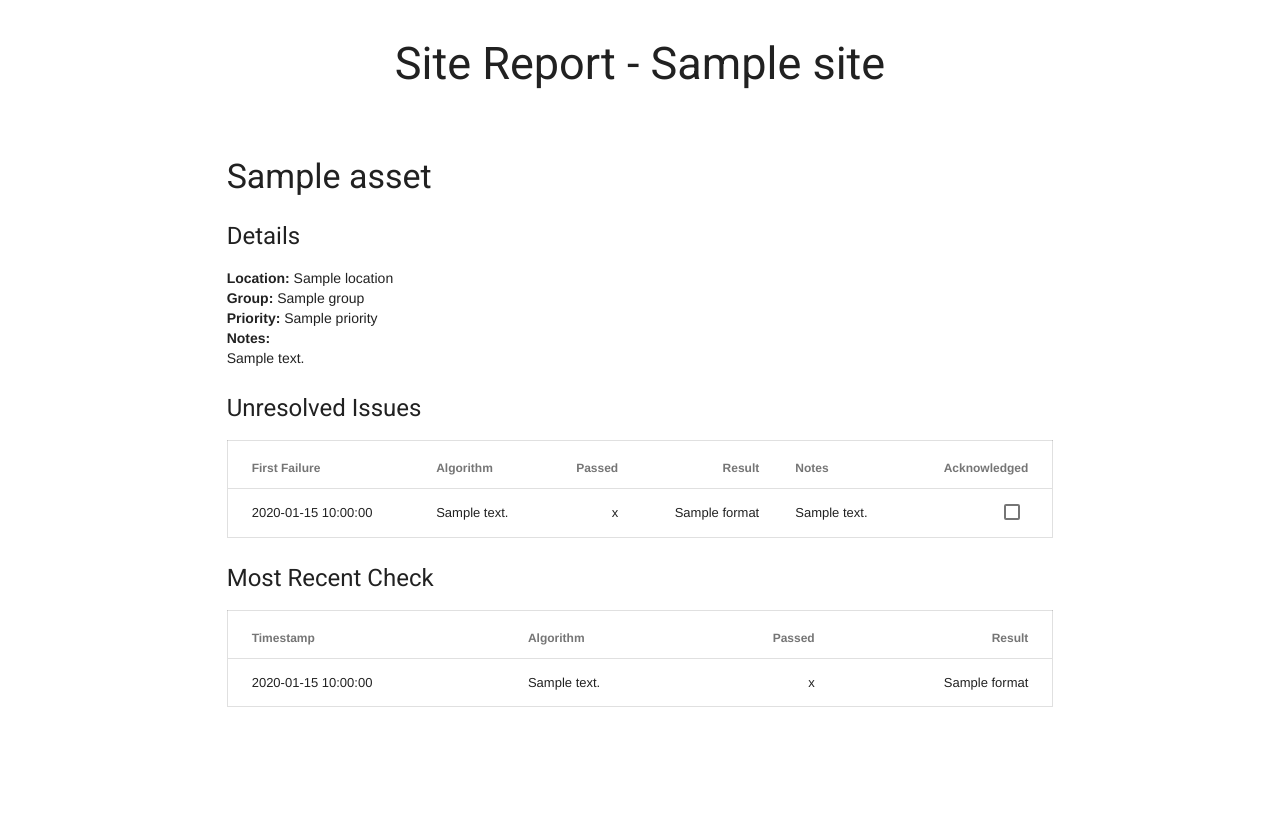
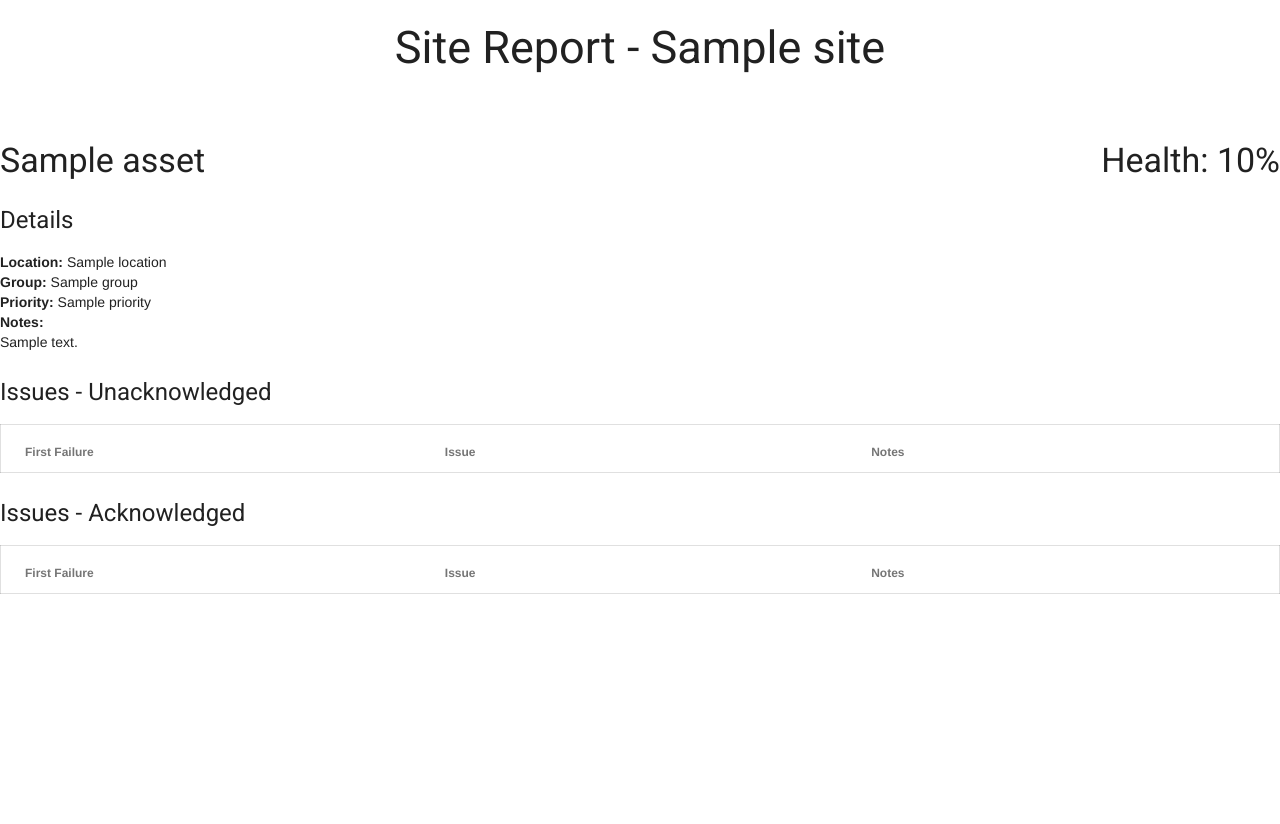
Before and after one commit to SEBA-Smart-Services/medusa-sbo, a Python web app: template app/templates/report.html in a window 1280 px wide. Before the commit the page ends 707 px from the top, so only its background shows below. Run offline with Jinja, Linux system fonts and the light colour scheme; the template is opened without the code that fills it: most values are stand-ins (such as "Sample title", 1, 10 or a date in 2020); lists and menus that the app fills with data are empty.

Commit message:
added pdf report

```diff
--- a/app/reports/__init__.py
+++ b/app/reports/__init__.py
@@ -1 +1,4 @@
 from . import controllers
+import logging
+# silence weasyprint warning output
+logging.getLogger('weasyprint').setLevel(100)
--- a/app/templates/report.html
+++ b/app/templates/report.html
@@ -24,14 +24,10 @@
   </head>
 
   <body>
-    <div class="mdl-layout mdl-js-layout">
-      <main class="mdl-layout__content" style="flex: 1 0 auto;">
-        <div class="mdl-grid centered">
-    	    <div class="mdl-cell mdl-cell--8-col">
-            <h2 class="centered">Site Report - {{site.name}}</h2>
+    <h2 style="text-align:center">Site Report - {{site.name}}</h2>
     <br>
     {% for asset in assets %}
-              <h3>{{asset.name}}</h3>
+      <h3 style="text-align:left;">{{asset.name}}<span style="float:right;">Health: {{(asset.health*100)|round|int}}%</span></h3>
       <h4>Details</h4>
 
       <b>Location:</b> {{asset.location}}
@@ -44,72 +40,49 @@
       <br>
       {{asset.notes}}
 
-              <h4>Unresolved Issues</h4>
-              <table class="mdl-data-table mdl-js-data-table full-width">
+      <h4>Issues - Unacknowledged</h4>
+      <table class="mdl-data-table mdl-js-data-table" style="font-size:80%; width:100%; table-layout:fixed; white-space:normal">
         <thead>
           <tr>
             <th class="mdl-data-table__cell--non-numeric">First Failure</th>
-                    <th class="mdl-data-table__cell--non-numeric">Algorithm</th>
-                    <th>Passed</th>
-                    <th>Result</th>
+            <th class="mdl-data-table__cell--non-numeric">Issue</th>
             <th class="mdl-data-table__cell--non-numeric">Notes</th>
-                    <th>Acknowledged</th>
           </tr>
         </thead>
         <tbody>
           {% for result in unresolved_results[asset] %}
+            {% if result.acknowledged == False %}
               <tr>
                 <td class="mdl-data-table__cell--non-numeric">{{result.first_timestamp.strftime('%Y-%m-%d %H:%M:%S')}}</td>
                 <td class="mdl-data-table__cell--non-numeric">{{result.algorithm.descr}}</td>
-                      <td>{{result.passed}}</td>
-
-                      {% if result.algorithm.algorithm.format == 'bool' %}
-                      <td>{{result.value != 0}}</td>
-                      {% else %}
-                      <td>{{result.algorithm.algorithm.format.format(result.value)}}</td>
+                <td class="notes mdl-data-table__cell--non-numeric">{{result.notes}}</td>
+              </tr>
             {% endif %}
-
-                      <td class="notes mdl-data-table__cell--non-numeric">{{result.notes}}</td>
-                      <td>
-                        <label class="mdl-checkbox mdl-js-checkbox mdl-js-ripple-effect mdl-data-table__select" for="acknowledge-{{result.id}}">
-                          <input type="checkbox" name="acknowledge" id="acknowledge-{{result.id}}" value="{{result.id}}" class="mdl-checkbox__input" {% if result.acknowledged %}checked{% endif %}/>
-                        </label>
-                      </td>
-                    </tr>
           {% endfor %}
         </tbody>
       </table>
-              <h4>Most Recent Check</h4>
-              <table class="mdl-data-table mdl-js-data-table full-width">
+      <h4>Issues - Acknowledged</h4>
+      <table class="mdl-data-table mdl-js-data-table" style="font-size:80%; width:100%; table-layout:fixed; white-space:normal">
         <thead>
           <tr>
-                    <th class="mdl-data-table__cell--non-numeric">Timestamp</th>
-                    <th class="mdl-data-table__cell--non-numeric">Algorithm</th>
-                    <th>Passed</th>
-                    <th>Result</th>
+            <th class="mdl-data-table__cell--non-numeric">First Failure</th>
+            <th class="mdl-data-table__cell--non-numeric">Issue</th>
+            <th class="mdl-data-table__cell--non-numeric">Notes</th>
           </tr>
         </thead>
         <tbody>
-                  {% for result in recent_results[asset] %}
+          {% for result in unresolved_results[asset] %}
+            {% if result.acknowledged == True %}
               <tr>
-                      <td class="mdl-data-table__cell--non-numeric">{{result.recent_timestamp.strftime('%Y-%m-%d %H:%M:%S')}}</td>
+                <td class="mdl-data-table__cell--non-numeric">{{result.first_timestamp.strftime('%Y-%m-%d %H:%M:%S')}}</td>
                 <td class="mdl-data-table__cell--non-numeric">{{result.algorithm.descr}}</td>
-                      <td>{{result.passed}}</td>
-
-                      {% if result.algorithm.algorithm.format == 'bool' %}
-                      <td>{{result.value != 0}}</td>
-                      {% else %}
-                      <td>{{result.algorithm.algorithm.format.format(result.value)}}</td>
+                <td class="notes mdl-data-table__cell--non-numeric">{{result.notes}}</td>
+              </tr>
             {% endif %}
-                    </tr>
           {% endfor %}
         </tbody>
       </table>
-              <br><br><br>
+      <p style="page-break-after: always"></p>
     {% endfor %}
-          </div>
-        </div>
-      </main>
-    </div>
   </body>
 </html>
```
Also changed, not shown: app/reports/controllers.py (+3 -5 lines). Lines whose indentation alone changed are shown as unchanged.
